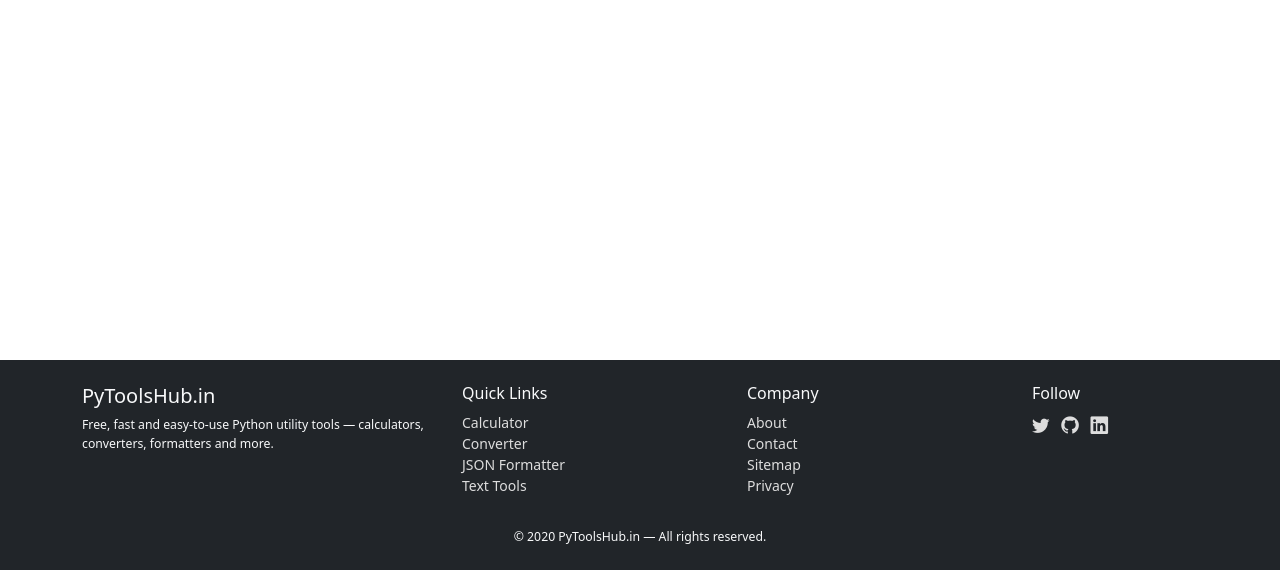
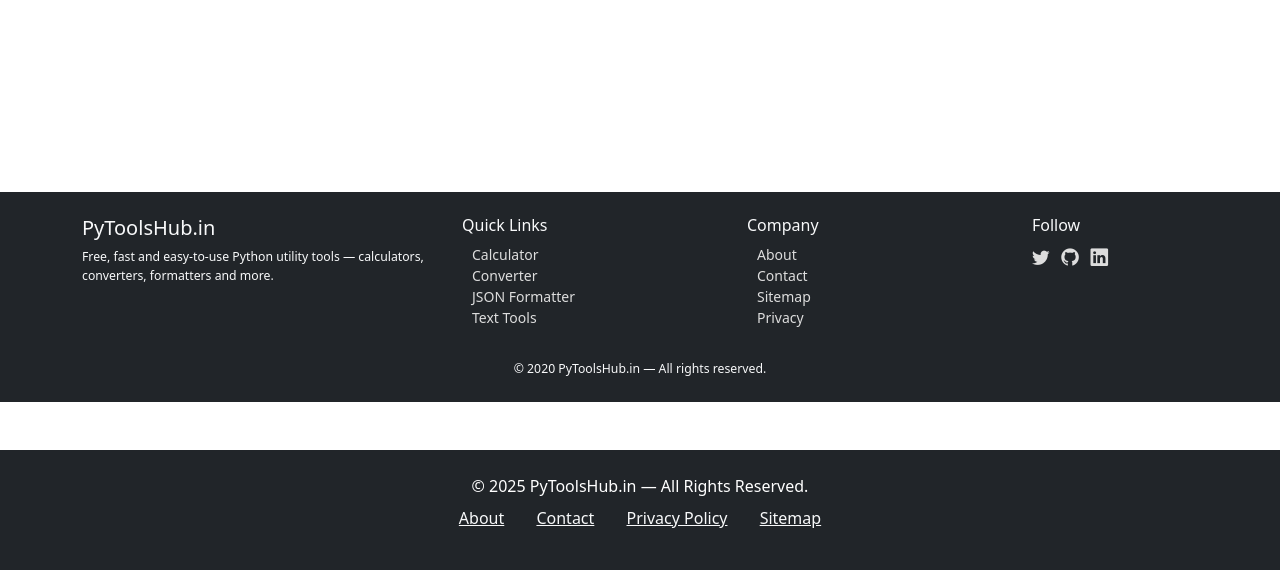
Before and after one commit to pytoolshub/pytoolshub-website, a Flask app: template templates/age.html in a window 1280 px wide. Shown: the part 230-800 px from the top of the page. Run offline with Flask 3, Linux system fonts and the light colour scheme; the template is opened without the code that fills it: most values are stand-ins (such as "Sample title", 1, 10 or a date in 2020); parts of the project's set-up code (start-up, migrations or seed data) failed here and were passed over.

Commit message:
base.html, main.py,  privacy.html

```diff
--- a/main.py
+++ b/main.py
@@ -1,5 +1,8 @@
 # main.py
-from flask import Flask, render_template, request, jsonify, send_from_directory
+from flask import (
+    Flask, render_template, request, jsonify, send_from_directory,
+    flash, redirect, url_for
+)
 import os
 import json
 import qrcode
@@ -7,17 +10,32 @@
 from io import BytesIO
 from datetime import datetime
 import logging
-from flask import flash, redirect, url_for
 
-# ensure data dir exists (run-once at startup)
+# ------------------------
+# App initialization (MUST be first)
+# ------------------------
+app = Flask(__name__)
+# set secret_key (use env var in production)
+app.secret_key = os.environ.get("SECRET_KEY", "dev-secret-change-me")
+
+# Logging
+logging.basicConfig(level=logging.DEBUG)
+
+# inject current year into templates (footer)
+@app.context_processor
+def inject_year():
+    return {"current_year": datetime.now().year}
+
+
+# ------------------------
+# Data dir for storing contacts (create once)
+# ------------------------
 DATA_DIR = os.path.join(os.path.dirname(__file__), "data")
 os.makedirs(DATA_DIR, exist_ok=True)
 CONTACTS_FILE = os.path.join(DATA_DIR, "contacts.json")
 
-# helper to append contact
 def save_contact_record(record):
     try:
-        # read existing
         if os.path.exists(CONTACTS_FILE):
             with open(CONTACTS_FILE, "r", encoding="utf-8") as f:
                 items = json.load(f)
@@ -30,13 +48,26 @@
     with open(CONTACTS_FILE, "w", encoding="utf-8") as f:
         json.dump(items, f, ensure_ascii=False, indent=2)
 
-# About page route
+
+# ------------------------
+# Small JSON helpers
+# ------------------------
+def json_ok(result):
+    return jsonify({"ok": True, "result": result})
+
+
+def json_err(msg, status=400):
+    return jsonify({"ok": False, "error": msg}), status
+
+
+# ------------------------
+# Static pages: About / Contact / Privacy
+# ------------------------
 @app.route("/about")
 def about_page():
-    # pass current_year if base.html uses it
-    return render_template("about.html", current_year=datetime.now().year)
+    return render_template("about.html")
 
-# Contact page route (GET + POST)
+
 @app.route("/contact", methods=["GET", "POST"])
 def contact_page():
     if request.method == "POST":
@@ -46,7 +77,6 @@
         message = request.form.get("message", "").strip()
 
         if not name or not email or not message:
-            # minimal validation
             flash("Please fill all required fields.")
             return redirect(url_for("contact_page"))
 
@@ -58,19 +88,10 @@
             "timestamp": datetime.utcnow().isoformat() + "Z"
         }
 
-        # Save locally
         save_contact_record(record)
-
-        # Optional: send email here (commented) - configure SMTP/env in production
-        # try:
-        #     send_email_to_admin(subject, f"{name} <{email}>: {message}")
-        # except Exception:
-        #     app.logger.exception("Failed to send email")
-
         flash("Thank you — your message was received. We'll get back to you soon.")
         return redirect(url_for("contact_page"))
 
-    # GET
     return render_template("contact.html")
 
 
@@ -78,39 +99,29 @@
 def privacy_page():
     return render_template("privacy.html")
 
-app = Flask(__name__)
-logging.basicConfig(level=logging.DEBUG)
 
-
-# ----------------------
-# Helper responders
-# ----------------------
-def json_ok(result):
-    return jsonify({"ok": True, "result": result})
-
-
-def json_err(msg, status=400):
-    return jsonify({"ok": False, "error": msg}), status
-
-
+# ------------------------
+# Utility routes (sitemap/robots/base64 page)
+# ------------------------
 @app.route("/base64")
 def base64_tool():
     return render_template("base64.html")
 
 
+# serve sitemap/robots from project root (app.root_path)
 @app.route('/sitemap.xml')
 def sitemap():
-    return send_from_directory('.', 'sitemap.xml')
+    return send_from_directory(app.root_path, 'sitemap.xml')
 
 
 @app.route('/robots.txt')
 def robots():
-    return send_from_directory('.', 'robots.txt')
+    return send_from_directory(app.root_path, 'robots.txt')
 
 
-# ----------------------
-# Pages (render templates you provided)
-# ----------------------
+# ------------------------
+# Main tool pages
+# ------------------------
 @app.route("/")
 def home():
     return render_template("home.html")
@@ -148,7 +159,7 @@
                 bmi_result = None
             else:
                 bmi_result = round(weight / (height_m * height_m), 2)
-        except Exception as e:
+        except Exception:
             app.logger.exception("BMI error")
             bmi_result = None
     return render_template("bmi.html", bmi=bmi_result)
@@ -203,29 +214,29 @@
     return send_from_directory('static', 'favicon.ico')
 
 
+# ------------------------
+# API: Calculator
+# expects JSON { num1, num2, operation }
+# ------------------------
 @app.route("/api/calculate", methods=["POST"])
 def api_calculate():
     try:
         data = request.get_json(force=True) or {}
 
-        # Validate num1
         try:
             num1 = float(data.get("num1", 0))
         except (TypeError, ValueError):
             return json_err("Invalid input for num1", 400)
 
-        # Validate num2
         try:
             num2 = float(data.get("num2", 0))
         except (TypeError, ValueError):
             return json_err("Invalid input for num2", 400)
 
-        # Validate operation
         op = (data.get("operation") or "").strip().lower()
         if not op:
             return json_err("Operation not specified", 400)
 
-        # Perform calculation
         if op in ("add", "+"):
             result = num1 + num2
         elif op in ("subtract", "-"):
@@ -239,36 +250,33 @@
         else:
             return json_err(f"Invalid operation: {op}", 400)
 
-        # Return success JSON
         return jsonify({"ok": True, "result": result})
 
-    except Exception as e:
+    except Exception:
         app.logger.exception("Calculator API unexpected error")
         return json_err("Internal server error", 500)
 
-# ----------------------
-#API: CONVERTER
-# ----------------------
+
+# ------------------------
+# API: Converter
+# ------------------------
 @app.route("/api/convert", methods=["POST"])
 def api_convert():
     try:
         data = request.get_json(force=True) or {}
 
-        # Helper to accept multiple possible keys from frontend
         def pick(*keys):
             for k in keys:
                 if k in data and data[k] is not None:
                     return data[k]
             return None
 
-        # Get value
         raw_value = pick("value", "val", "amount")
         try:
             value = float(raw_value)
         except (TypeError, ValueError):
             return json_err("Invalid or missing 'value' (must be a number)", 400)
 
-        # Accept many forms for unit keys
         frm_raw = pick("from_unit", "fromUnit", "from", "frm")
         to_raw = pick("to_unit", "toUnit", "to", "t")
         category_raw = pick("category", "cat", None)
@@ -280,7 +288,6 @@
         if not frm or not to:
             return json_err("Missing 'from' or 'to' unit", 400)
 
-        # Unit tables
         length = {
             "meter": 1.0, "m": 1.0,
             "kilometer": 1000.0, "km": 1000.0,
@@ -302,7 +309,6 @@
 
         temp_units = {"celsius", "c", "fahrenheit", "f", "kelvin", "k"}
 
-        # Try to infer category if not provided
         def infer_category(frm_u, to_u):
             if frm_u in length or to_u in length:
                 return "length"
@@ -317,7 +323,6 @@
             if not category:
                 return json_err("Could not infer category. Provide 'category' or use supported units.", 400)
 
-        # Conversion logic
         if category == "length":
             if frm not in length or to not in length:
                 return json_err("Unsupported length units", 400)
@@ -333,7 +338,6 @@
             return jsonify({"ok": True, "result": result})
 
         elif category == "temperature":
-            # normalize names
             def norm(u):
                 u = u.lower()
                 if u in ("c", "celsius"): return "c"
@@ -366,17 +370,14 @@
         else:
             return json_err("Invalid category", 400)
 
-    except Exception as e:
+    except Exception:
         app.logger.exception("Unit Converter API unexpected error")
         return json_err("Internal server error", 500)
 
 
-
-# ----------------------
-# API: JSON Formatter
-# Template posts to /api/format-json with { json_string, indent }
-# Returns { formatted }
-# ----------------------
+# ------------------------
+# API: JSON formatter
+# ------------------------
 @app.route("/api/format-json", methods=["POST"])
 def api_format_json():
     try:
@@ -389,16 +390,14 @@
     except json.JSONDecodeError as e:
         app.logger.exception("JSON parse error")
         return json_err(f"JSON parse error: {str(e)}", 400)
-    except Exception as e:
+    except Exception:
         app.logger.exception("JSON formatter error")
-        return json_err(str(e), 500)
+        return json_err("Internal server error", 500)
 
 
-# ----------------------
-# API: Text Tools
-# Template posts to /api/text-process with { text, operation }
-# For 'count' operation we return stats as well
-# ----------------------
+# ------------------------
+# API: Text tools
+# ------------------------
 @app.route("/api/text-process", methods=["POST"])
 def api_text_process():
     try:
@@ -435,17 +434,16 @@
 
         return json_err("Invalid operation", 400)
 
-    except Exception as e:
+    except Exception:
         app.logger.exception("Text tools error")
-        return json_err(str(e), 500)
+        return json_err("Internal server error", 500)
 
 
-# ----------------------
-# Error pages (for browser clients)
-# ----------------------
+# ------------------------
+# Error handlers
+# ------------------------
 @app.errorhandler(404)
 def page_not_found(e):
-    # if api path, return JSON
     if request.path.startswith("/api/"):
         return json_err("Not found", 404)
     return render_template("404.html"), 404
@@ -459,8 +457,8 @@
     return render_template("500.html"), 500
 
 
-# ----------------------
+# ------------------------
 # Run
-# ----------------------
+# ------------------------
 if __name__ == "__main__":
     app.run(host="0.0.0.0", port=81, debug=True)
--- a/templates/base.html
+++ b/templates/base.html
@@ -134,5 +134,32 @@
             }
         });
     </script>
+    <footer class="footer bg-dark text-white mt-5 py-4">
+        <div class="container text-center">
+            <p class="mb-2">&copy; {{ current_year }} PyToolsHub.in — All Rights Reserved.</p>
+
+            <ul class="footer-links list-inline">
+                <li class="list-inline-item"><a href="/about" class="footer-link">About</a></li>
+                <li class="list-inline-item"><a href="/contact" class="footer-link">Contact</a></li>
+                <li class="list-inline-item"><a href="/privacy" class="footer-link">Privacy Policy</a></li>
+                <li class="list-inline-item"><a href="/sitemap.xml" class="footer-link">Sitemap</a></li>
+            </ul>
+        </div>
+    </footer>
+
+    <style>
+    .footer {
+        background: #222;
+    }
+    .footer-link {
+        color: #f8f9fa;
+        margin: 0 10px;
+    }
+    .footer-link:hover {
+        color: #0d6efd;
+        text-decoration: underline;
+    }
+    </style>
+
 </body>
 </html>
```
Also changed, not shown: privacy.html (+62 -3 lines).
